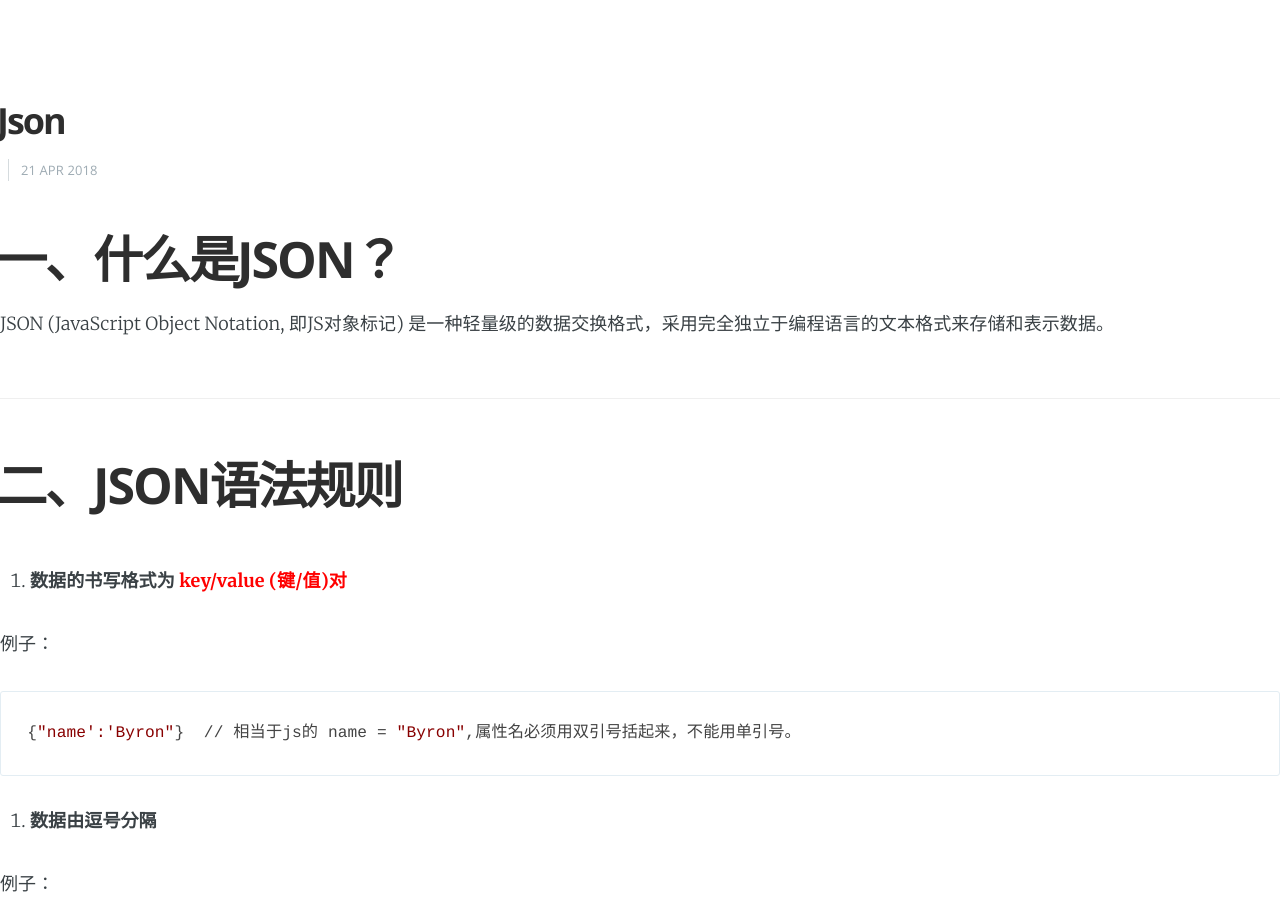
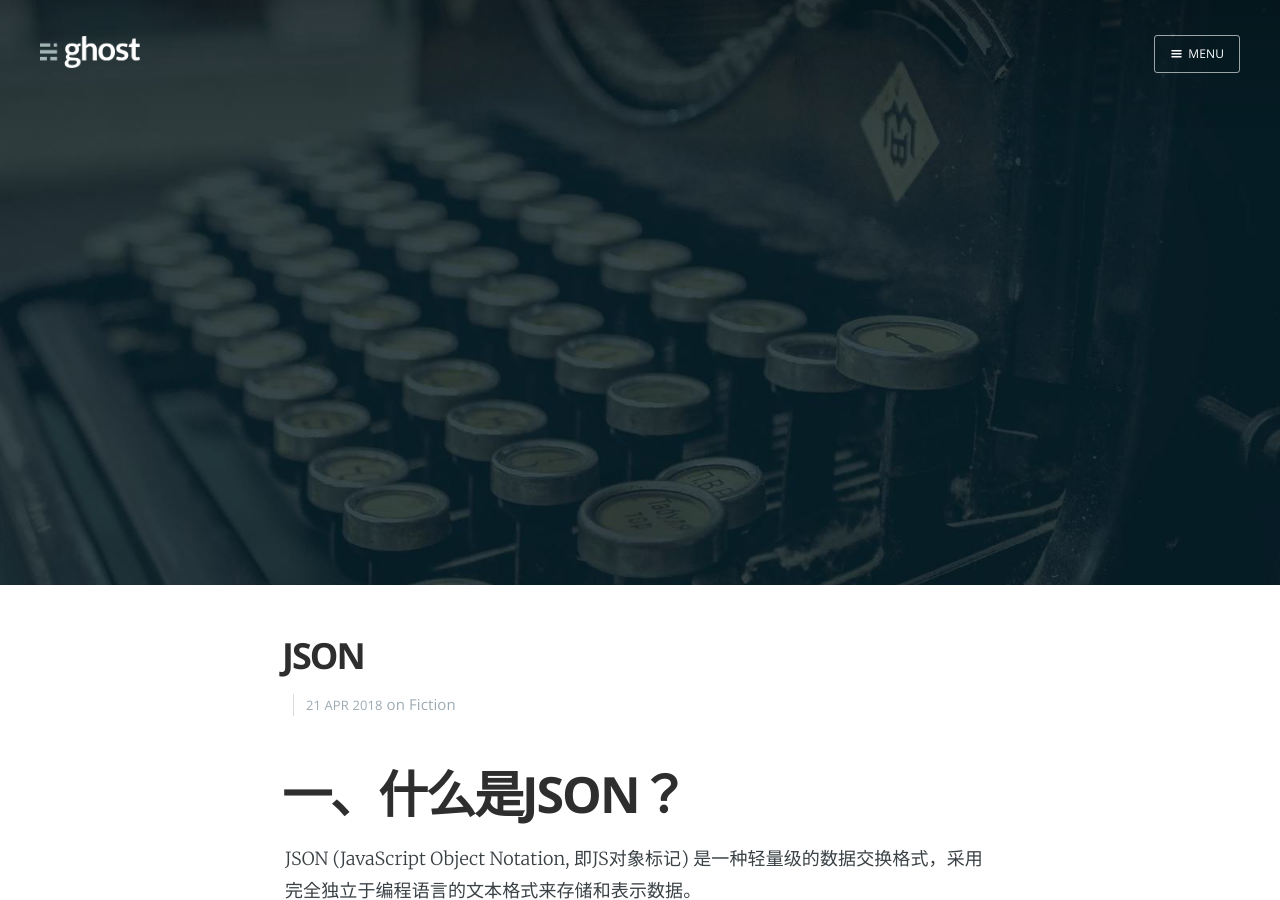
Before and after one commit to yangliangwu/blog, a Jekyll site: the page built from _posts/2018-04-21-JSON.md, in a window 1280 px wide and 900 px high. Built offline with Jekyll 4.4.1, drawn with Linux system fonts in a browser that asks for light colours; nearby versions of some CDN libraries; our own code applies the rules of GitHub Pages for plain Markdown files; some of the changed lines change nothing that is shown.

Commit message:
Update 2018-04-21-JSON.md

```diff
--- a/_posts/2018-04-21-JSON.md
+++ b/_posts/2018-04-21-JSON.md
@@ -1,3 +1,15 @@
+---
+layout: post
+cover: 'assets/images/cover1.jpg'
+navigation: True
+title: JSON
+date: 2018-04-21
+tags: fiction
+subclass: 'post tag-fiction'
+logo: 'assets/images/ghost.png'
+author:
+categories:
+---
 
 <p style='margin-bottom:50px'></p>
 
```
